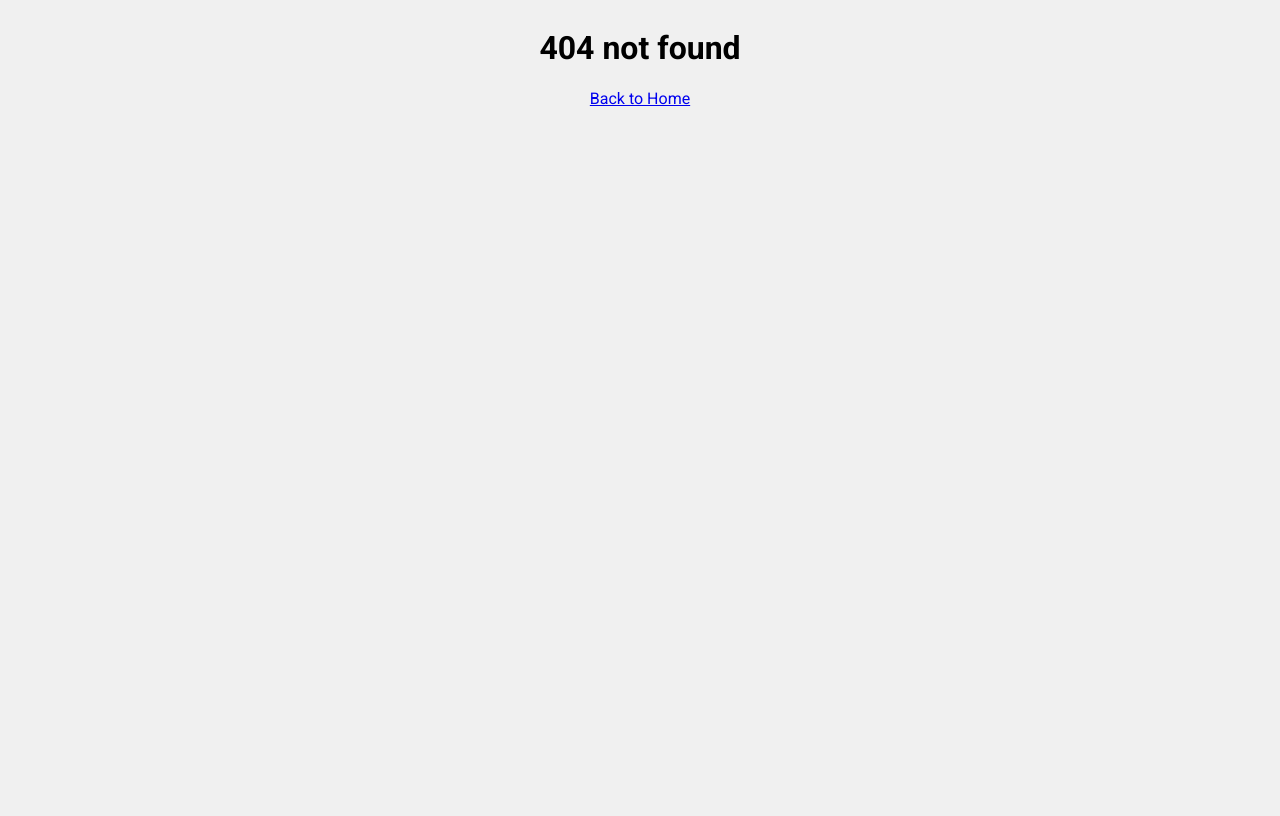
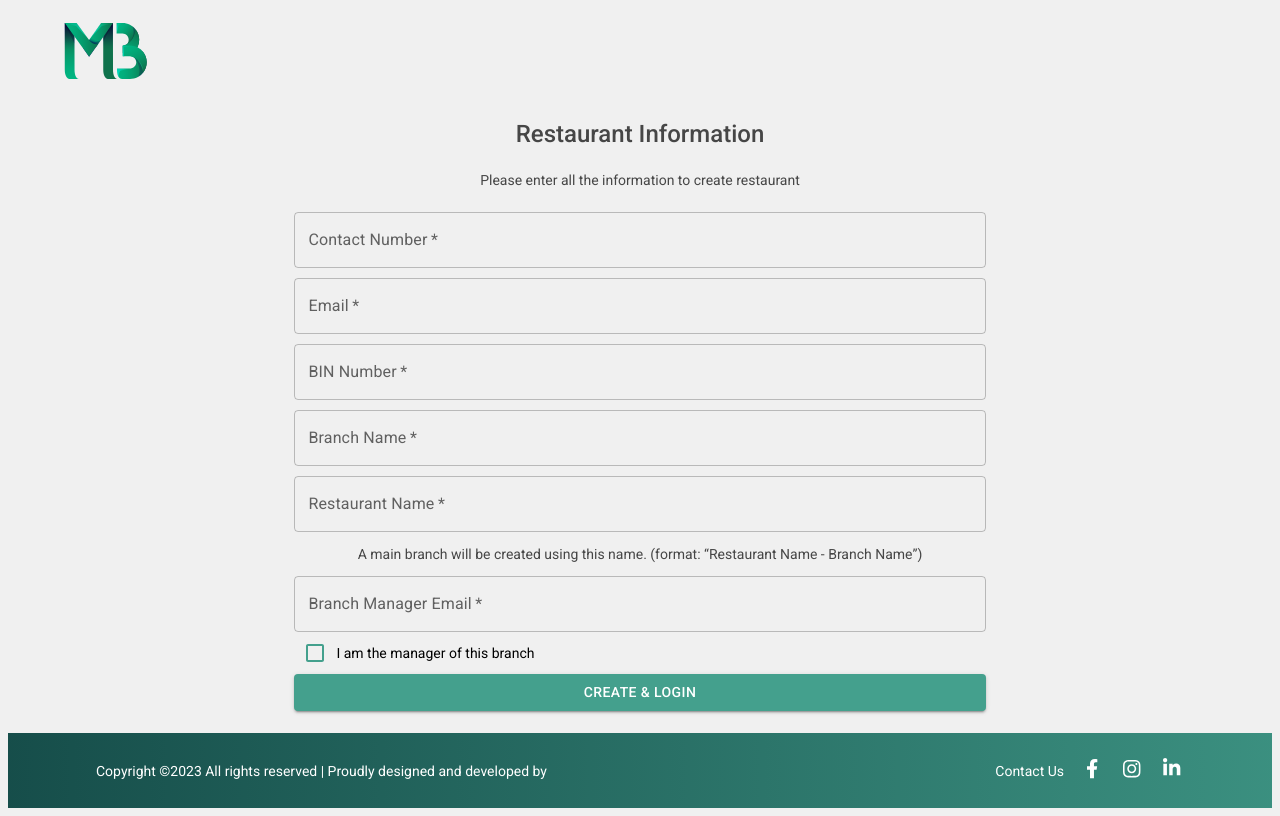
Before and after one commit to asrafulsharker/mb-admin, a React (Vite) app: page /resturentinformation in a window 1280 px wide. Before the commit this address had no page. Built offline with nearby package versions, Linux system fonts and the light colour scheme.

Commit message:
added varfiy, create resturent page

```diff
--- a/src/components/CreateResturent/CreateResturent.jsx
+++ b/src/components/CreateResturent/CreateResturent.jsx
@@ -1,8 +1,43 @@
 import React from 'react'
+import Nav from '../Header/Nav'
+import Footer from '../Footer/Footer'
+import { Button, Container, TextField } from '@mui/material'
+import { Link } from 'react-router-dom'
 
 function CreateResturent() {
   return (
-    <div>CreateResturent</div>
+    <>
+    <div className="" style={{ display: "flex", flexDirection: "column", justifyContent: "space-between", height: "100vh" }}>
+    <Nav/>
+    <Container>
+    <div className="register" style={{ display: "flex", alignItems: "center", justifyContent: "center", flexDirection: "column" }}>
+            <div className="" style={{ width: "60%", textAlign: "center" }}>
+              <p style={{ fontSize: "24px", color: "#464646", fontWeight: "500", marginBlockStart: "1em", marginBlockEnd: "1em" }}>Create Restaurant</p>
+              <TextField id="outlined-basic" label="Restaurant Name" required variant="outlined" style={{ width: "100%", marginTop: "10px" }} />
+              <div className="" style={{ marginTop: "10px" ,display:"flex",gap:"40px"}}>
+                <div className="logo-part" style={{}}>
+                  <p style={{textAlign:"left",fontSize:"12px",color:"#464646"}}>Logo*</p>
+                  <div className="" style={{width:"104px", marginTop: "5px" ,height:"94px",border:"1px solid #858585",borderRadius:"4px",display:"flex",alignItems:"center",justifyContent:"center"}}><img src="/images/icons/photo icon.svg" alt="" /></div>
+                </div>
+                <div className="" style={{display:"flex",flexDirection:"column",alignItems:"start",justifyContent:"end",gap:"10px"}}>
+                  <p style={{textAlign:"left",fontSize:"12px",color:"#464646"}}>(File format: jpg,png)</p>
+                  <Link to="/verifyaccount">
+                <Button variant="contained" style={{ backgroundColor: "#CBE9E4", color: "#464646" ,width:"300px"}}>Add Logo <img src="/images/icons/photo icon.svg" alt="" /></Button>
+
+              </Link>
+                </div>
+              </div>
+              <TextField id="outlined-basic" label="Address" required variant="outlined" style={{ width: "100%", marginTop: "10px" }} />
+              <Link to="/resturentinformation">
+                <Button variant="contained" style={{ backgroundColor: "#44A08D", color: "#FFFF", width: "100%" , marginTop: "10px"}}>Next</Button>
+
+              </Link>
+              </div>
+              </div>
+    </Container>
+    <Footer/>
+    </div>
+    </>
   )
 }
 
--- /dev/null
+++ b/src/components/ResturentInformation/ResturentInformation.jsx
@@ -0,0 +1,42 @@
+import { Button, Checkbox, Container, TextField } from '@mui/material'
+import React from 'react'
+import Nav from '../Header/Nav'
+import Footer from '../Footer/Footer'
+import { Link } from 'react-router-dom'
+
+function ResturentInformation() {
+  return (
+    <>
+     <div className="" style={{ display: "flex", flexDirection: "column", justifyContent: "space-between", height: "100vh" }}>
+    <Nav/>
+    <Container>
+    <div className="register" style={{ display: "flex", alignItems: "center", justifyContent: "center", flexDirection: "column" }}>
+    <div className="" style={{ width: "60%", textAlign: "center" }}>
+              <p style={{ fontSize: "24px", color: "#464646", fontWeight: "500", marginBlockStart: "1em", marginBlockEnd: "1em" }}>Restaurant Information</p>
+              <p style={{ fontSize: "14px", color: "#464646", marginBlockStart: "1em", marginBlockEnd: "1em" }}>Please enter all the information to create restaurant</p>
+              <TextField id="outlined-basic" label="Contact Number" required variant="outlined" style={{ width: "100%", marginTop: "10px" }} />
+              <TextField id="outlined-basic" label="Email" required variant="outlined" style={{ width: "100%", marginTop: "10px" }} />
+              <TextField id="outlined-basic" label="BIN Number" required variant="outlined" style={{ width: "100%", marginTop: "10px" }} />
+              <TextField id="outlined-basic" label="Branch Name" required variant="outlined" style={{ width: "100%", marginTop: "10px" }} />
+              <TextField id="outlined-basic" label="Restaurant Name" required variant="outlined" style={{ width: "100%", marginTop: "10px" }} />
+              <p style={{ fontSize: "14px", color: "#464646", marginBlockStart: "1em", marginBlockEnd: "1em" }}>A main branch will be created using this name. (format: “Restaurant Name - Branch Name”)</p>
+
+              <TextField id="outlined-basic" label="Branch Manager Email" required variant="outlined" style={{ width: "100%" }} />
+              <div className="" style={{ display: "flex", alignItems: "center", fontSize:"14px"}}>  <Checkbox style={{color:"#44A08D"}}  /><p>I am the manager of this branch</p></div>
+
+              <Link to="/verifyaccount">
+                <Button variant="contained" style={{ backgroundColor: "#44A08D", color: "#FFFF", width: "100%" ,marginBottom:"10px"}}>Create & Login</Button>
+
+              </Link>
+              </div>
+
+    </div>
+    </Container>
+    <Footer/>
+
+    </div>
+    </>
+    )
+}
+
+export default ResturentInformation
--- a/src/components/VerifyAccount/VerifyAccount.jsx
+++ b/src/components/VerifyAccount/VerifyAccount.jsx
@@ -2,6 +2,7 @@ import { Container } from '@mui/material'
 import React from 'react'
 import Nav from '../Header/Nav'
 import Footer from '../Footer/Footer'
+import { Link } from 'react-router-dom'
 
 function VerifyAccount() {
   return (
@@ -12,7 +13,7 @@ function VerifyAccount() {
         <div className="" style={{display:"flex",flexDirection:"column",alignItems:"center",justifyContent:"center",textAlign:"center"}}>
         <p style={{fontSize:"28px",fontWeight:"500",color:"#464646",marginBlockEnd:"1em"}}>Verify Account</p>
         <p style={{fontSize:"14px",marginBlockEnd:"1em",color:"#464646"}}>Please check your email. A verification link is sent to your email.</p>
-        <p style={{fontSize:"14px",marginBlockEnd:"1em",color:"#464646"}}>Didn't get email? <a href="" style={{textDecoration:"none",color:"#44A08D"}}>Resend Email</a></p>
+        <p style={{fontSize:"14px",marginBlockEnd:"1em",color:"#464646"}}>Didn't get email? <Link to="/createresturent" style={{textDecoration:"none",color:"#44A08D"}}>Resend Email</Link></p>
         </div>
     </Container>
         <Footer/>
--- a/src/components/auth/Login.jsx
+++ b/src/components/auth/Login.jsx
@@ -28,7 +28,7 @@ function Login() {
                         />
                         <p style={{ fontSize: "12px", fontWeight: "400", marginBlockStart: "1em", marginBlockEnd: "1em" }}>Forget Password? <a href="#" style={{ color: "#44A08D" }}>Click here</a></p>
                         <Button variant="contained" style={{ backgroundColor: "#44A08D", color: "#FFFF", width: "100%" }}>Login</Button>
-                        <p style={{ textAlign: "center", fontSize: "12px", fontWeight: "400", marginBlockStart: "1em", marginBlockEnd: "1em" }}>Don't have an account? <Link to="register" style={{ color: "#44A08D" }}>Sign Up Now</Link></p>
+                        <p style={{ textAlign: "center", fontSize: "12px", fontWeight: "400", marginBlockStart: "1em", marginBlockEnd: "1em" }}>Don't have an account? <Link to="register" style={{ color: "#44A08D",textDecoration:"none" }}>Sign Up Now</Link></p>
 
 
                     </div>
--- a/src/components/auth/Register.jsx
+++ b/src/components/auth/Register.jsx
@@ -38,12 +38,12 @@ function Register() {
                 required
                 style={{ width: "100%", marginTop: "10px" }}
               />
-              <div className="" style={{ display: "flex", alignItems: "center", justifyContent: "center" }}>  <Checkbox /><p>I agree to all the <a href="">Terms & Condition</a></p></div>
+              <div className="" style={{ display: "flex", alignItems: "center", fontSize:"14px"}}>  <Checkbox style={{color:"#44A08D"}}  /><p>I agree to all the <a href="" style={{color:"#44A08D",textDecoration:"none"}}>Terms & Condition</a></p></div>
               <Link to="/verifyaccount">
                 <Button variant="contained" style={{ backgroundColor: "#44A08D", color: "#FFFF", width: "100%" }}>Next</Button>
 
               </Link>
-              <p style={{ textAlign: "center", fontSize: "12px", fontWeight: "400", marginBlockStart: "1em", marginBlockEnd: "1em" }}>Already have an account? <Link to="/" style={{ color: "#44A08D" }}>Login</Link></p>
+              <p style={{ textAlign: "center", fontSize: "14px", fontWeight: "400", marginBlockStart: "1em", marginBlockEnd: "1em" }}>Already have an account? <Link to="/" style={{ color: "#44A08D" ,textDecoration:"none"}}>Login</Link></p>
 
             </div>
           </div>
--- a/src/main.jsx
+++ b/src/main.jsx
@@ -12,6 +12,7 @@ import ErrorPage from "./components/ErrorPage/ErrorPage";
 import Register from "./components/auth/Register";
 import VerifyAccount from "./components/VerifyAccount/VerifyAccount";
 import CreateResturent from "./components/CreateResturent/CreateResturent";
+import ResturentInformation from "./components/ResturentInformation/ResturentInformation";
 
 const router = createBrowserRouter([
   {
@@ -35,6 +36,10 @@ const router = createBrowserRouter([
         path: '/createresturent',
         element: <CreateResturent/>,
       },
+      {
+        path: '/resturentinformation',
+        element: <ResturentInformation/>,
+      },
 
     ]
   },
```
Also changed, not shown: public/images/icons/photo icon.svg (added).
